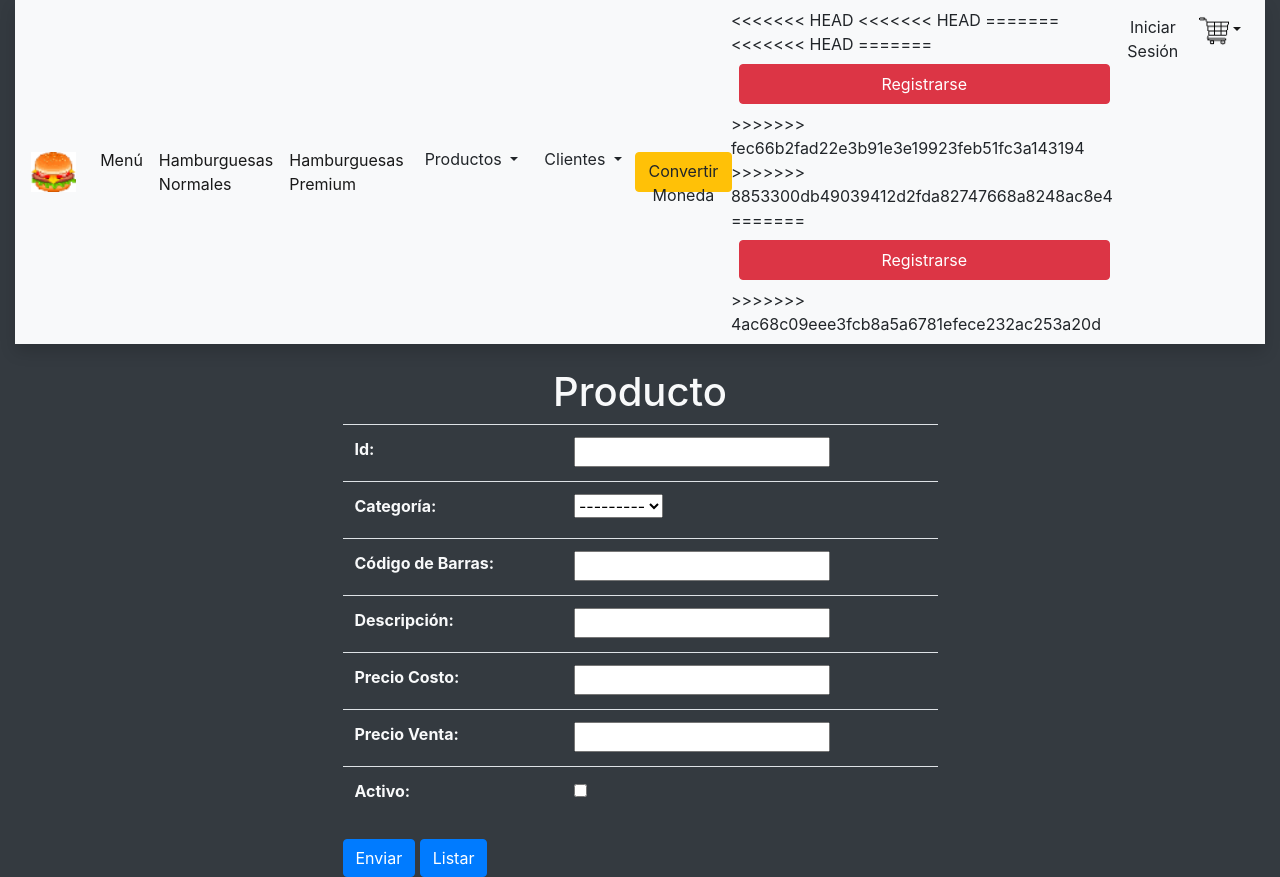
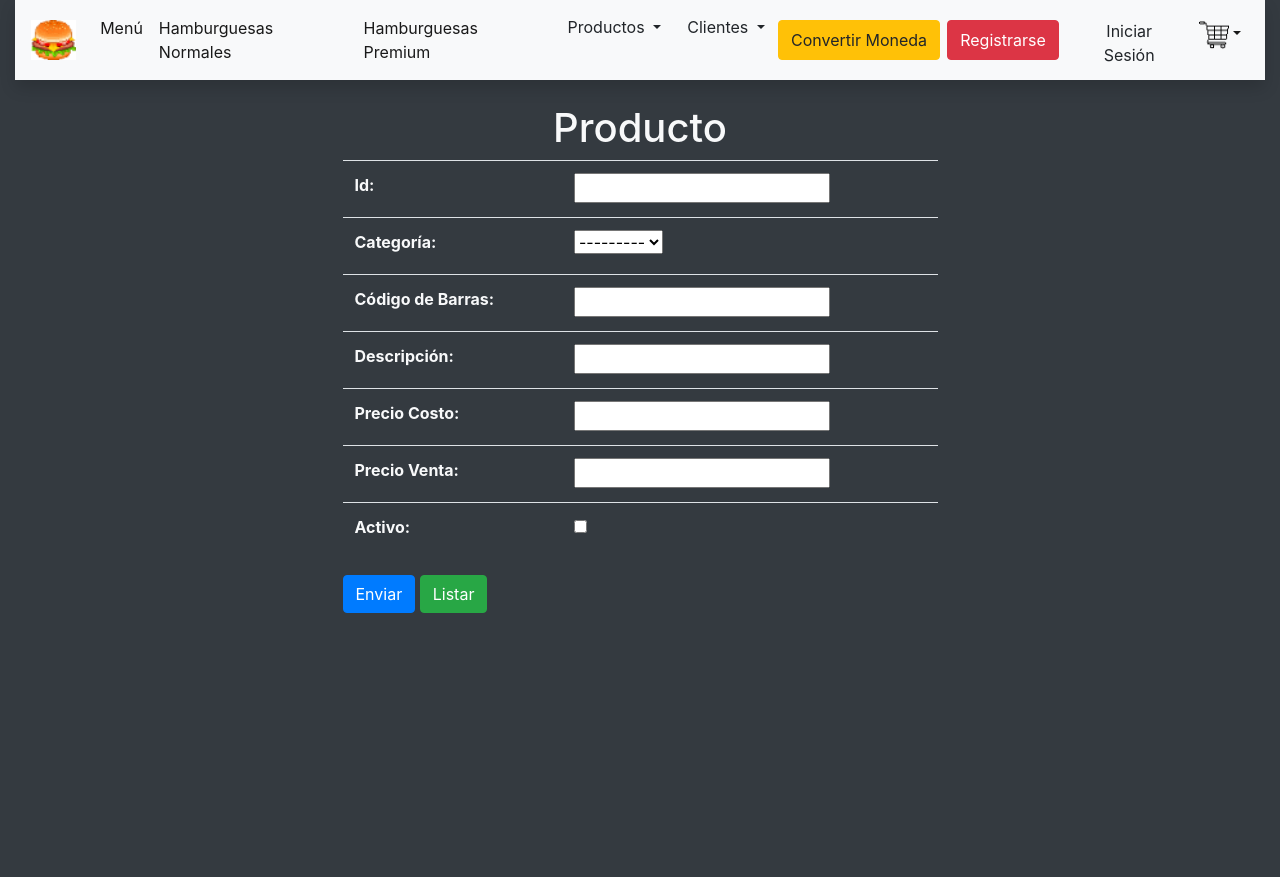
Before and after one commit to obamasonic10/Evaluacion_03, a Django app: page /formProducto in a window 1280 px wide. After the commit the page ends 613 px from the top, so only its background shows below. Run offline with Django 3.2, Linux system fonts and the light colour scheme; data that the repository does not hold is empty.

Commit message:
ultimo verdeeeeeeee

```diff
--- a/entornoEvaluacion3/evaluacionDjango/hamburgame/templates/formProducto.html
+++ b/entornoEvaluacion3/evaluacionDjango/hamburgame/templates/formProducto.html
@@ -16,7 +16,7 @@
     <div class="row justify-content-center">
         <div class="col-12 col-md-6">
             <input type="submit" class="btn btn-primary" value="Enviar">
-            <a href="{% url 'listadoProducto' %}" class="btn btn-primary">Listar</a>
+            <a href="{% url 'listadoProducto' %}" class="btn btn-success">Listar</a>
         </div>
     </div>
 </form>
--- a/entornoEvaluacion3/evaluacionDjango/hamburgame/templates/plantillaBase.html
+++ b/entornoEvaluacion3/evaluacionDjango/hamburgame/templates/plantillaBase.html
@@ -159,21 +159,10 @@
 
                         <ul class="navbar-nav ml-md-auto">
                             <li class="nav-item active">
-<<<<<<< HEAD
-<<<<<<< HEAD
+
+                                <a class="nav-link" href="#"><span class="sr-only">(current)</span><button type="button" class="btn btn-danger" style="height: 40px; width: 101%;" >Registrarse</button></a>
 
 
-=======
-<<<<<<< HEAD
-
-
-=======
-                                <a class="nav-link" href="#"><span class="sr-only">(current)</span><button type="button" class="btn btn-danger" style="height: 40px; width: 101%;" >Registrarse</button></a>
->>>>>>> fec66b2fad22e3b91e3e19923feb51fc3a143194
->>>>>>> 8853300db49039412d2fda82747668a8248ac8e4
-=======
-                                <a class="nav-link" href="#"><span class="sr-only">(current)</span><button type="button" class="btn btn-danger" style="height: 40px; width: 101%;" >Registrarse</button></a>
->>>>>>> 4ac68c09eee3fcb8a5a6781efece232ac253a20d
                             </li>
                             <li class="nav-item active dropdown ">
 
```
